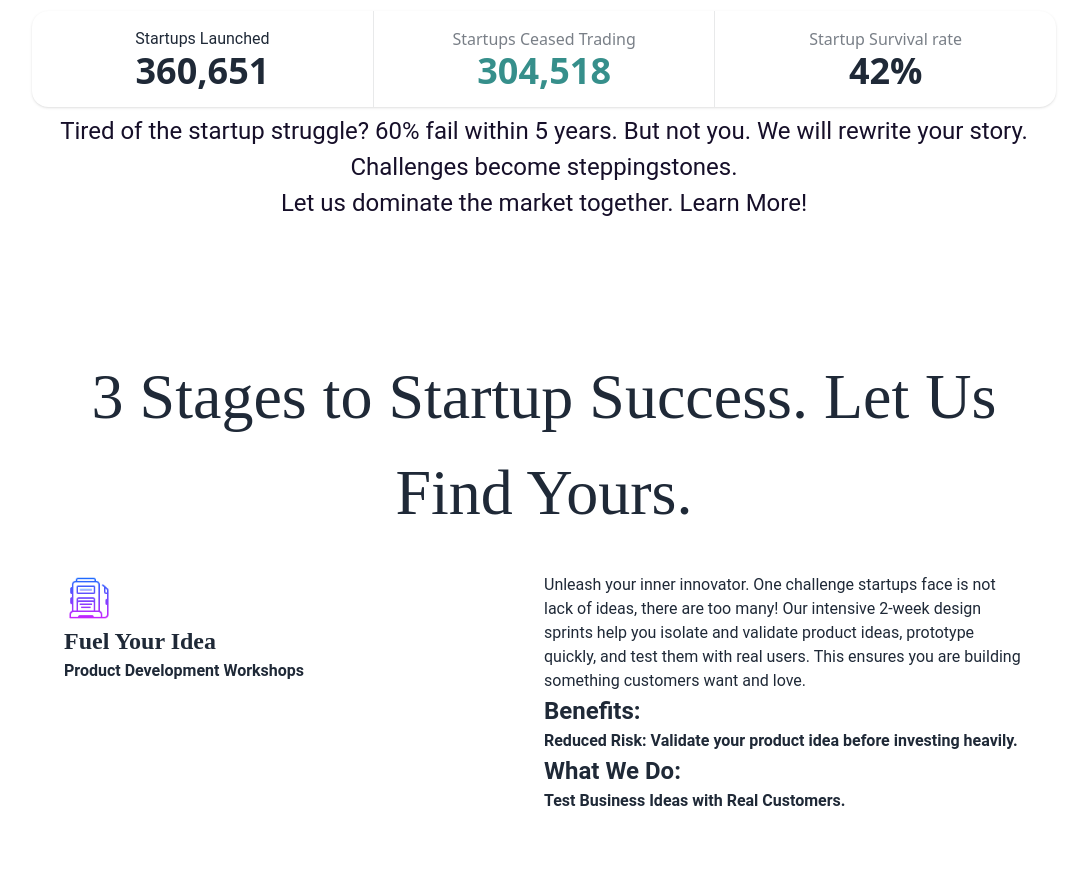
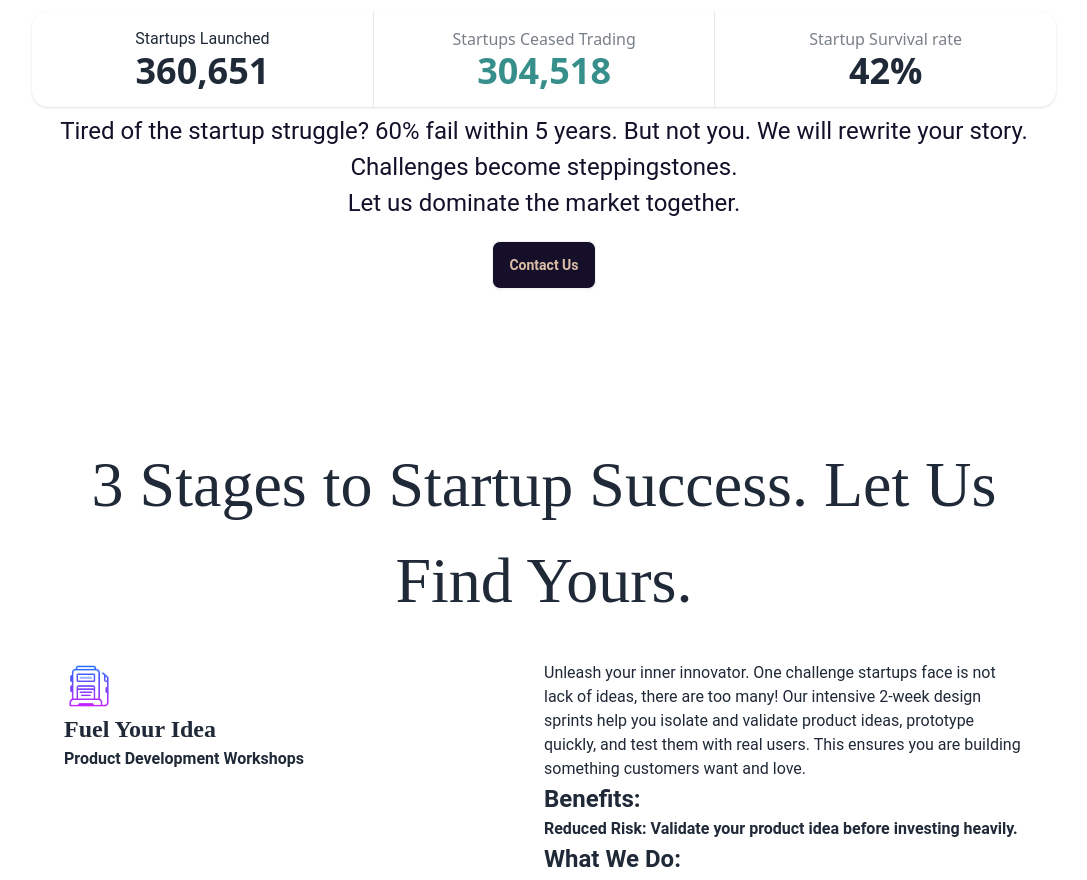
Before and after one commit to onirbanltd/corporate-site, a Next.js app: page / in a window 1280 px wide. Shown: the part 868-1748 px from the top of the page, without its empty margins (96-1183 px from the left). Built offline with nearby package versions, Linux system fonts and the light colour scheme.

Commit message:
fixed the trend section

```diff
--- a/app/components/trends/page.tsx
+++ b/app/components/trends/page.tsx
@@ -1,4 +1,5 @@
 import React from "react";
+import CallToAction from "@/app/CallToAction";
 
 const Trends = () => {
 
@@ -28,9 +29,9 @@ const Trends = () => {
                     </div>
 
                 </div>
-                <div className='font-roboto text-h3 text-purple text-center pt-lengthSm2 text-wrap'>
+                <div className='font-roboto text-h3 text-purple dark:text-sand text-center pt-lengthSm2 text-wrap'>
                     Tired of the startup struggle? 60% fail within 5 years. But not you. We will rewrite your story. Challenges become steppingstones.
-                    <br /> Let us dominate the market together. Learn More!
+                    <br /> Let us dominate the market together. <CallToAction />
                 </div>
 
             </section>
```
